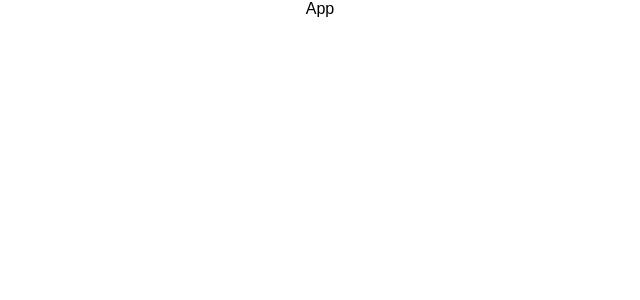
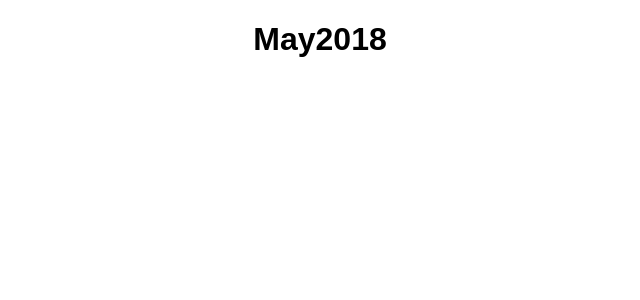
Before and after one commit to brucekchung/calendar-challenge, a React (Create React App) app: page / in a window 1280 px wide. Shown: the top 300 px of the page, without its empty margins (320-960 px from the left). Built offline with nearby package versions, Linux system fonts and the light colour scheme.

Commit message:
Add Header component

```diff
--- a/src/App.js
+++ b/src/App.js
@@ -1,4 +1,5 @@
 import React, { Component } from 'react'
+import Header from './Header'
 import './App.css'
 
 class App extends Component {
@@ -14,7 +15,7 @@ class App extends Component {
   componentDidMount() {
     const today = new Date()
     const month = this.allMonths[today.getMonth()]
-    const year = today.getYear()
+    const year = today.getFullYear()
 
     this.setState({
       currentMonth: month,
@@ -25,7 +26,7 @@ class App extends Component {
   render() {
     return (
       <div className="App">
-        App
+        <Header date={ this.state } />
         {console.log('month:', this.state.currentMonth)}
         {console.log('year:', this.state.year)}
       </div>
--- /dev/null
+++ b/src/Header.js
@@ -0,0 +1,9 @@
+import React from 'react'
+
+const Header = ({ date }) => (
+  <div className="Header">
+    <h1>{ date.currentMonth }<span>{ date.year }</span></h1>
+  </div>
+)
+
+export default Header
```
Also changed, not shown: 1 other file (tests, documents, lock files or other folders).
